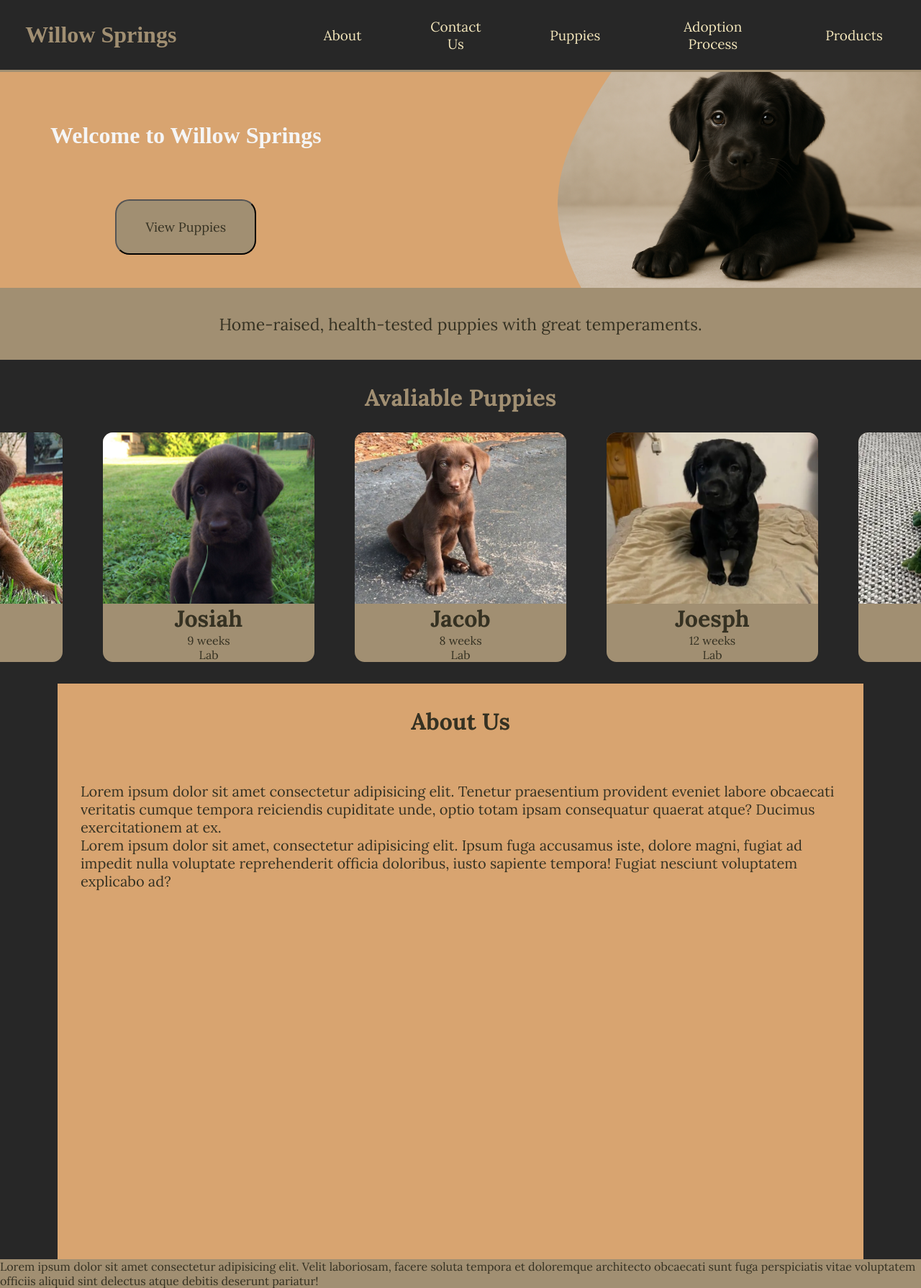
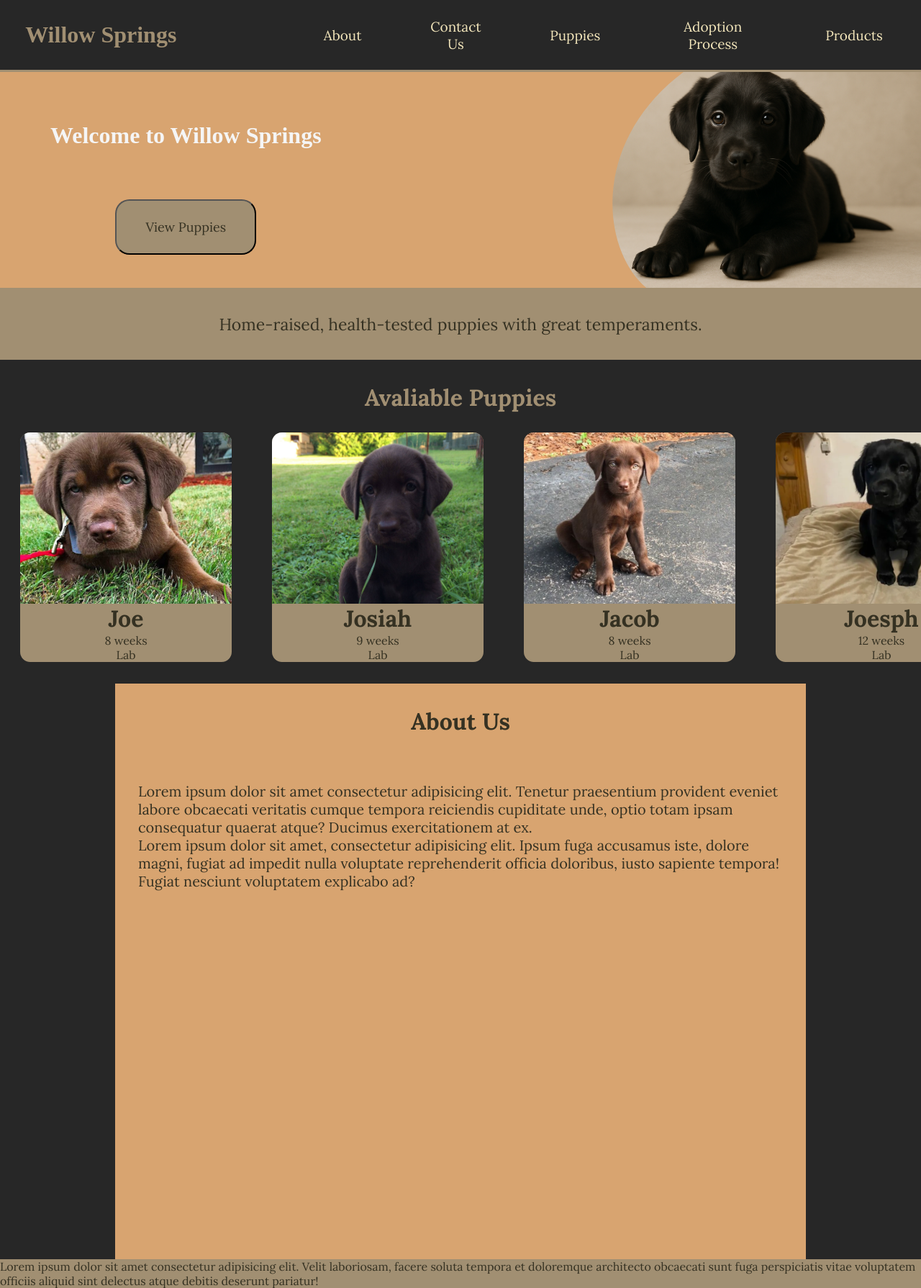
Before and after one commit to Downeyn21/willow-springs, a React (Vite) app: page / in a window 1280 px wide. Shown: the whole page at 72% size. Built offline with nearby package versions, Linux system fonts and the light colour scheme; a web font is replaced by a local one.

Commit message:
adding reactive media to big hero img

```diff
--- a/src/components/HomePage.jsx
+++ b/src/components/HomePage.jsx
@@ -63,7 +63,8 @@ function HomePage() {
                         ))}
                     </div>
                 </div>
-                <div className="miniAboutusContainer">
+                <div className="homepageLowerContainer">
+                    <div className="miniAboutusWrapper">
                         <h3>About Us</h3>
                         <p>
                             Lorem ipsum dolor sit amet consectetur adipisicing elit. Tenetur praesentium provident eveniet labore obcaecati veritatis cumque tempora reiciendis cupiditate unde, optio totam ipsam consequatur quaerat atque? Ducimus exercitationem at ex.
@@ -72,6 +73,7 @@ function HomePage() {
                         </p>
                     </div>
                 </div>
+            </div>
         </>
     );
 }
--- a/src/style/components/_HomePage.scss
+++ b/src/style/components/_HomePage.scss
@@ -1,12 +1,9 @@
 @use '../utils/mixins' as *;
 @use '../utils/colors' as *;
 
-.homepageContainer {
-    // placeholder
-}
 
 .homepageHeaderContainer {
-    background-color: red;
+    background-color: $primary_color;
     height: 300px;
     display: flex;
     align-items: flex-start;
@@ -29,15 +26,34 @@
     left: 0;
     top: 0;
     height: 100%;
-    width: 80%;
+    width: 75vw;
     z-index: 1;
-    clip-path: path('M0,0 H850 C750,150 750,220 850,370 H0 Z');
+    clip-path: path('M0,0 H950 C790,120 850,320 950,320 H0 Z');
+
+    @media (max-width: 1250px) {
+        clip-path: path('M0,0 H850 C690,220 850,320 850,320 H0 Z');
+    }
+
+    @media (max-width: 1130px) {
+        clip-path: path('M0,0 H750 C590,220 750,320 750,320 H0 Z');
+    }
+
+    @media (max-width: 1000px) {
+        clip-path: none;
+        width: 100vw;
+    }
 }
 
 .headerWrapper {
     z-index: 2;
     @include flex_center;
     flex-direction: column;
+
+    // @media (max-width: 1000px) {
+    //     h1 {
+    //         margin: 0;
+    //     }
+    //}
 
     h1 {
         margin: 70px;
@@ -87,7 +103,9 @@
 
     .homepagePuppiesWrapper {
         display: flex;
-        overflow: scroll;
+        overflow-x: auto;
+        overflow-y: hidden;
+        width: 100%;
 
         .PupSingle {
             border: solid $dark-grey;
@@ -100,6 +118,7 @@
             flex-direction: column;
             align-items: center;
             background-color: $secondary-color;
+            flex: 0 0 auto;
 
             img {
                 width: 300px;
@@ -112,9 +131,15 @@
     }
 }
 
-.miniAboutusContainer {
-    margin: 0 5rem;
-    width: calc(100% - 10rem);
+.homepageLowerContainer {
+    display: flex;
+    flex-direction: column;
+    align-items: center;
+
+
+    .miniAboutusWrapper {
+        // margin: 0 10rem;
+        width: 75vw;
         height: 800px;
         background-color: $primary_color;
         box-sizing: border-box;
@@ -131,3 +156,4 @@
             font-size: 20px;
         }
     }
+}
```
Lines whose indentation alone changed are shown as unchanged.
